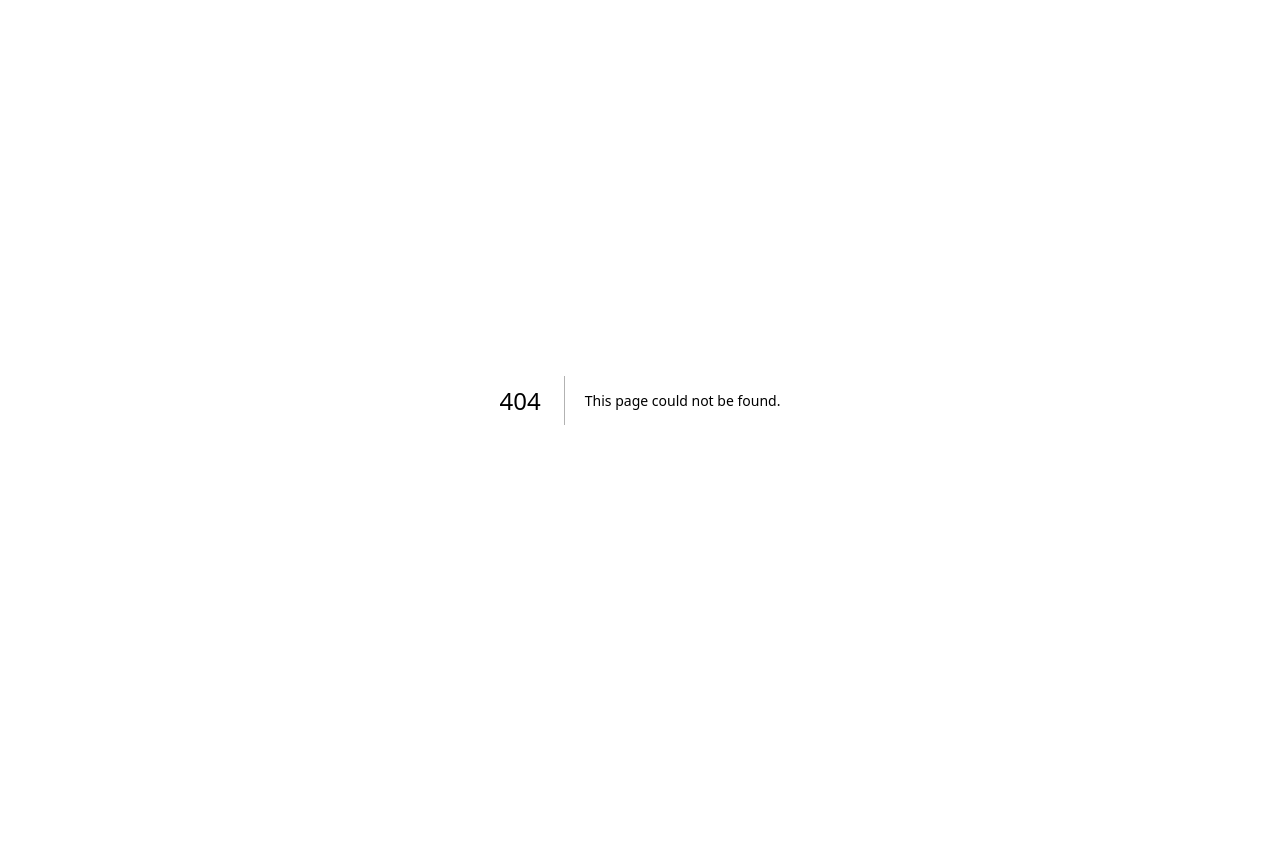
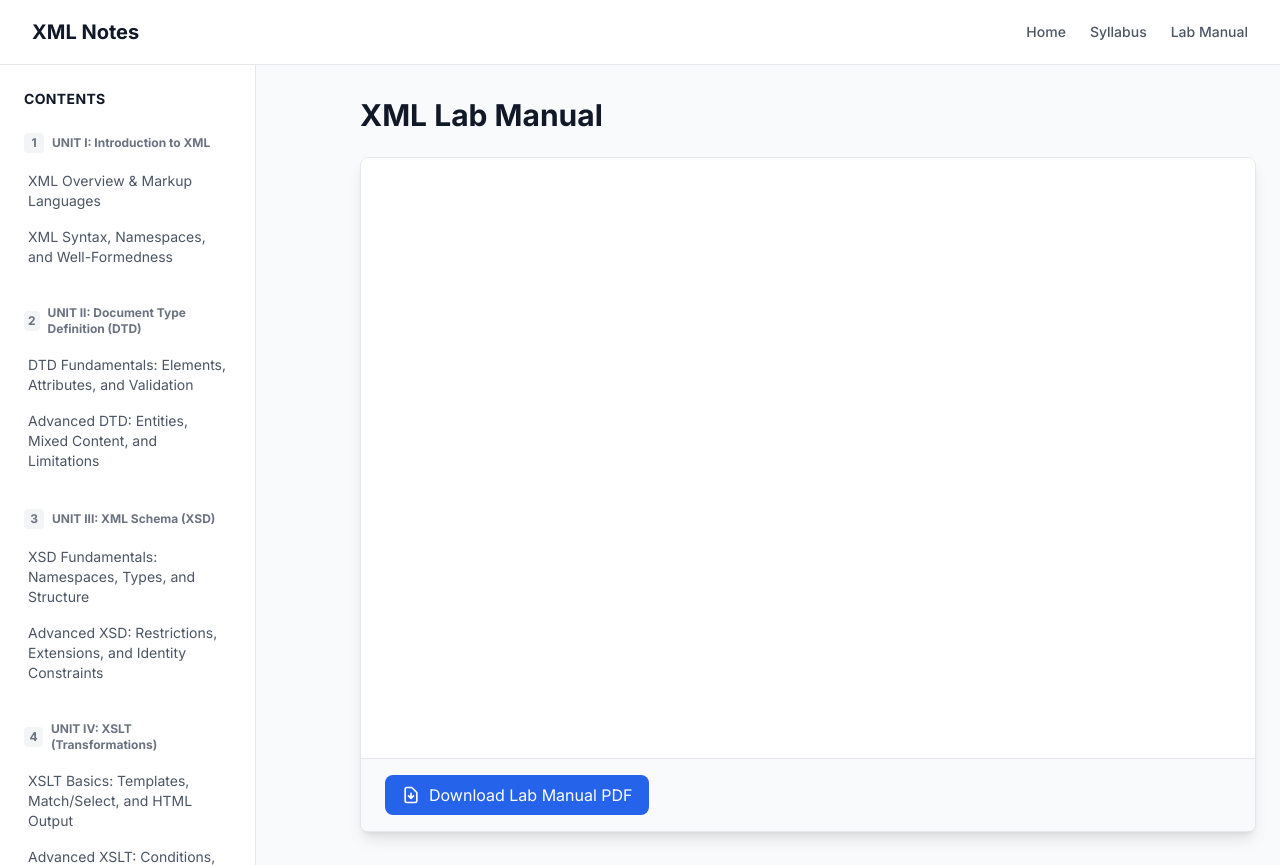
Before and after one commit to vivekjindal24/latikajindal-portfolio-v, a Next.js app: page /courses/xml/lab-manual in a window 1280 px wide. Before the commit this address had no page. Before the commit the page ends 800 px from the top, so only its background shows below. Built offline with nearby package versions, Linux system fonts and the light colour scheme.

Commit message:
Add XML Lab Manual feature with PDF viewer and navigation link

```diff
--- a/app/courses/xml/components/Navbar.tsx
+++ b/app/courses/xml/components/Navbar.tsx
@@ -23,6 +23,12 @@ const Navbar = () => {
             >
               Syllabus
             </Link>
+            <Link
+              href="/courses/xml/lab-manual"
+              className="text-gray-600 hover:text-gray-900 text-sm font-medium transition-colors"
+            >
+              Lab Manual
+            </Link>
           </nav>
         </div>
       </div>
--- /dev/null
+++ b/app/courses/xml/lab-manual/page.tsx
@@ -0,0 +1,28 @@
+export default function LabManualPage() {
+  return (
+    <div className="max-w-7xl mx-auto px-6 py-8">
+      <h1 className="text-3xl font-bold text-gray-900 mb-6">XML Lab Manual</h1>
+      <div className="bg-white rounded-lg shadow-lg border border-gray-200 overflow-hidden">
+        <div className="w-full h-[calc(100vh-200px)]">
+          <iframe
+            src="/XML Lab Manual _CS3EL08.pdf"
+            className="w-full h-full"
+            title="XML Lab Manual"
+          />
+        </div>
+        <div className="px-6 py-4 bg-gray-50 border-t border-gray-200">
+          <a
+            href="/XML Lab Manual _CS3EL08.pdf"
+            download
+            className="inline-flex items-center px-4 py-2 bg-blue-600 text-white rounded-lg hover:bg-blue-700 transition-colors"
+          >
+            <svg className="w-5 h-5 mr-2" fill="none" stroke="currentColor" viewBox="0 0 24 24">
+              <path strokeLinecap="round" strokeLinejoin="round" strokeWidth={2} d="M12 10v6m0 0l-3-3m3 3l3-3m2 8H7a2 2 0 01-2-2V5a2 2 0 012-2h5.586a1 1 0 01.707.293l5.414 5.414a1 1 0 01.293.707V19a2 2 0 01-2 2z" />
+            </svg>
+            Download Lab Manual PDF
+          </a>
+        </div>
+      </div>
+    </div>
+  );
+}
```
Also changed, not shown: app/courses/xml/lab-manual/._page.tsx (added), 1 other file (tests, documents, lock files or other folders).
